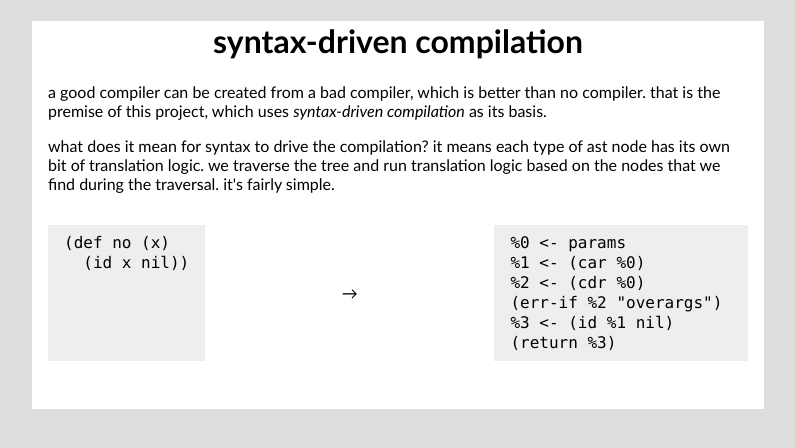
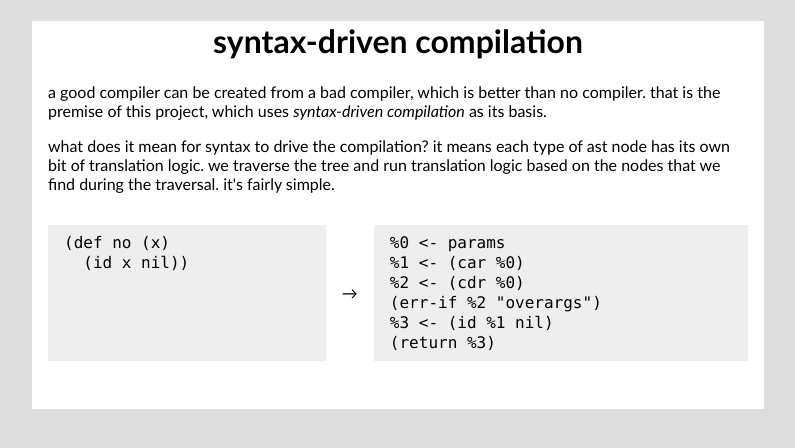
Before and after one commit to masak/syntax-driven, a React (Create React App) app: page / in a window 1280 px wide. Shown: the top 448 px of the page, without its empty margins (242-1037 px from the left). Built offline with nearby package versions, Linux system fonts and the light colour scheme.

Commit message:
Allow translation pre's to grow

```diff
--- a/src/App.css
+++ b/src/App.css
@@ -35,6 +35,10 @@ code {
   justify-content: space-between;
 }
 
+.translation > pre {
+  flex-grow: 1;
+}
+
 .arrow {
   align-self: center;
   padding-left: 1em;
```
